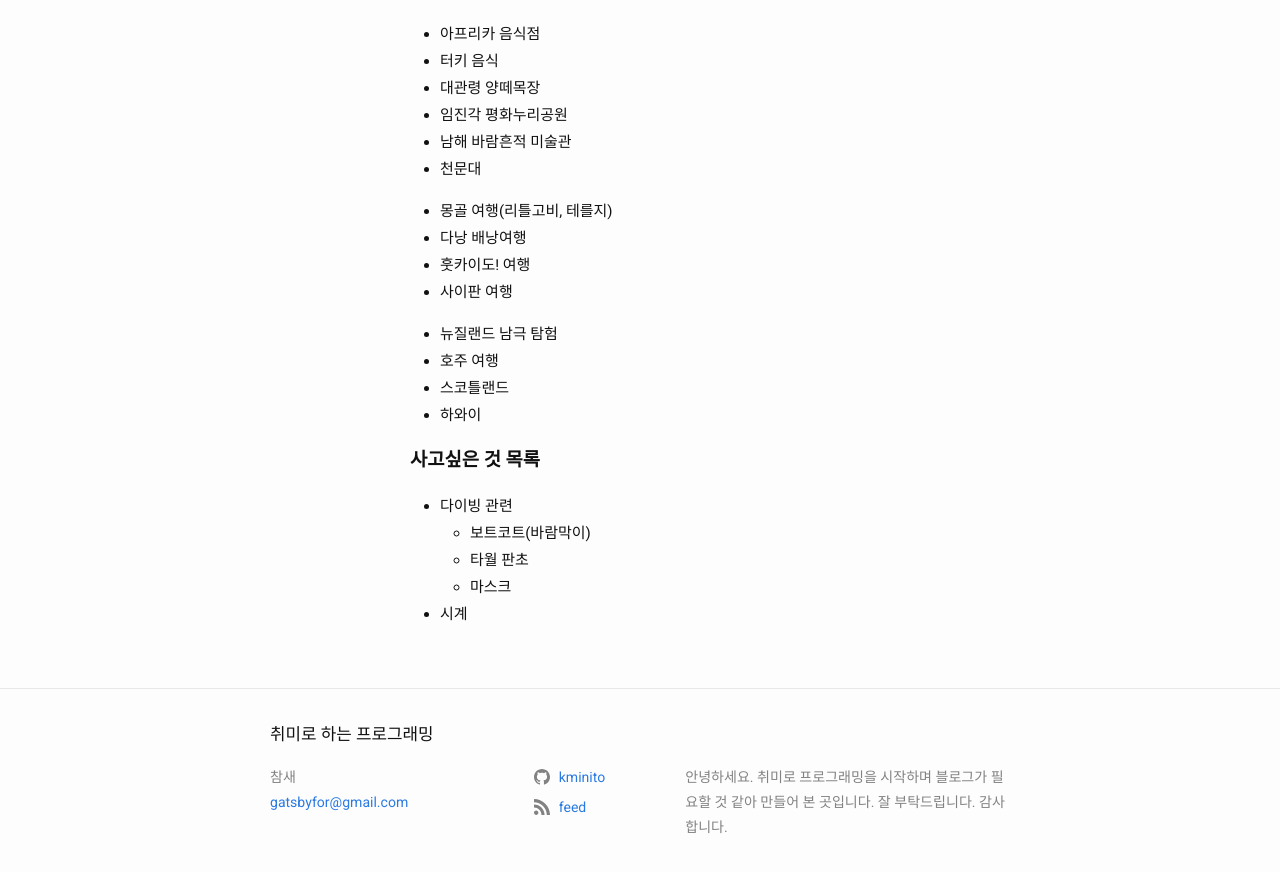
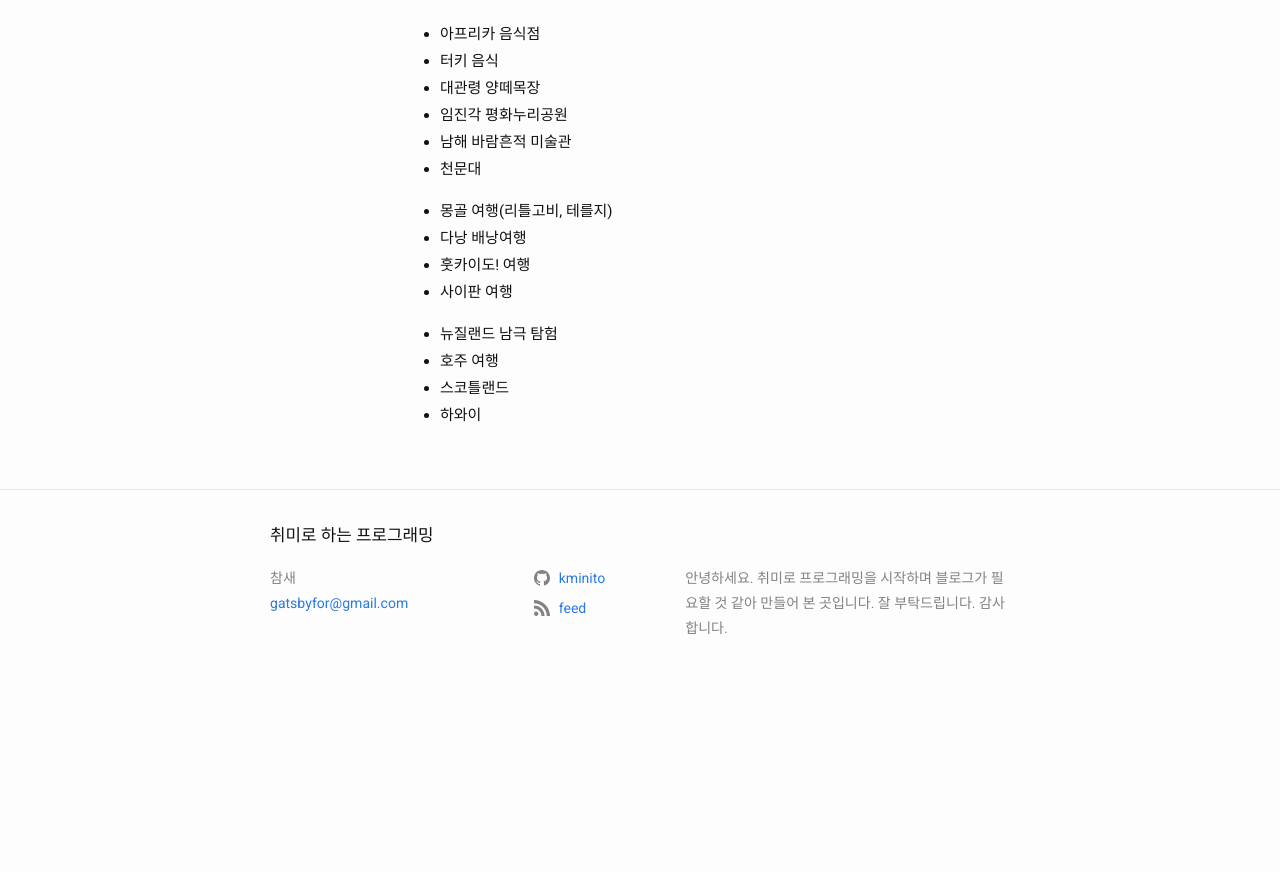
Before and after one commit to kminito/kminito.github.io, a Jekyll site: the page built from _about/3_lists.md, in a window 1280 px wide and 900 px high, scrolled down 1095 px. Shown: the top 872 px of the window. Built offline with Jekyll 4.4.1, drawn with Linux system fonts in a browser that asks for light colours; after the commit the page ends 1797 px from its top, so only the background shows below that.

Commit message:
about contents are modified

```diff
--- a/_about/3_lists.md
+++ b/_about/3_lists.md
@@ -59,11 +59,3 @@ title: "각종 목록"
 - 호주 여행
 - 스코틀랜드
 - 하와이
-
-
-#### **사고싶은 것 목록**
-- 다이빙 관련
-  - 보트코트(바람막이)
-  - 타월 판초
-  - 마스크
-- 시계
```
Also changed, not shown: _about/2_resume.md (+0 -14 lines).
